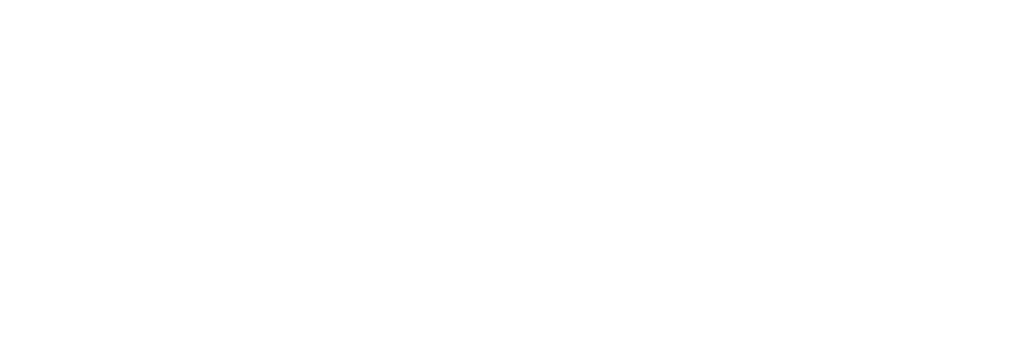
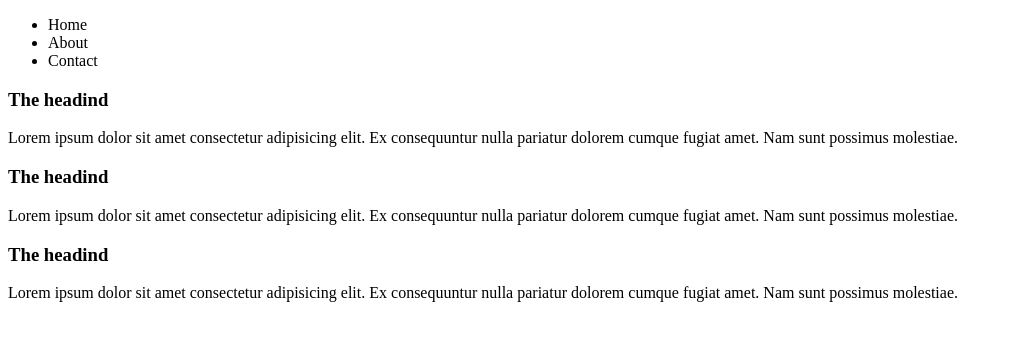
Before and after one commit to fariha-nazia/explore-two, a plain HTML site: page index.html in a window 1280 px wide. Shown: the whole page, without its empty margins (0-1012 px from the left). Drawn offline with Linux system fonts and the light colour scheme.

Commit message:
main tag added

```diff
--- a/index.html
+++ b/index.html
@@ -6,6 +6,36 @@
     <title>SemantigTag</title>
 </head>
 <body>
+    <!-- the header section -->
+    <header>
+        <nav>
+            <ul>
+                <li>Home</li>
+                <li>About</li>
+                <li>Contact</li>
+            </ul>
+        </nav>
+    </header>
 
+    <!-- the main part -->
+    <main>
+        <section class="blogs">
+            <article class="blog">
+                <h1>The headind</h1>
+                <p>Lorem ipsum dolor sit amet consectetur adipisicing elit. Ex consequuntur nulla pariatur dolorem cumque fugiat amet. Nam sunt possimus molestiae.</p>
+            </article>
+
+            <article class="blog">
+                <h1>The headind</h1>
+                <p>Lorem ipsum dolor sit amet consectetur adipisicing elit. Ex consequuntur nulla pariatur dolorem cumque fugiat amet. Nam sunt possimus molestiae.</p>
+            </article>
+
+            <article class="blog">
+                <h1>The headind</h1>
+                <p>Lorem ipsum dolor sit amet consectetur adipisicing elit. Ex consequuntur nulla pariatur dolorem cumque fugiat amet. Nam sunt possimus molestiae.</p>
+            </article>
+        </section>
+
+    </main>
 </body>
 </html>
```
